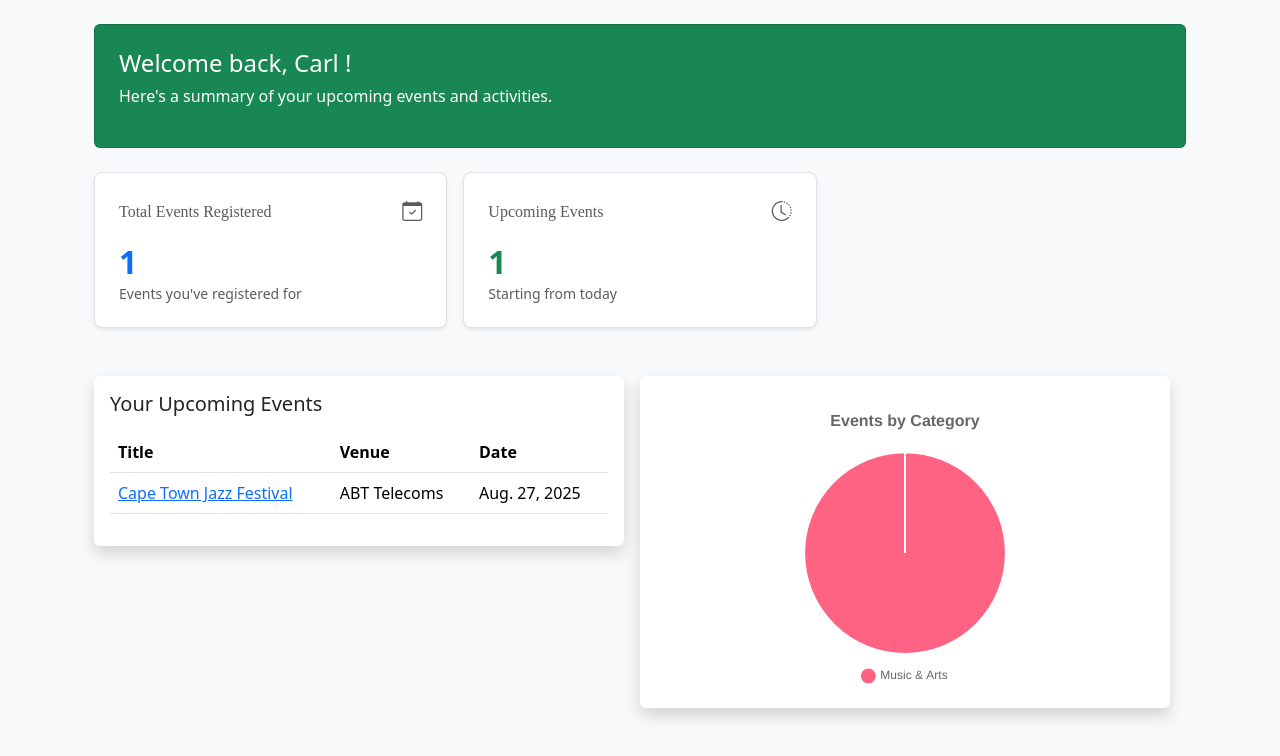
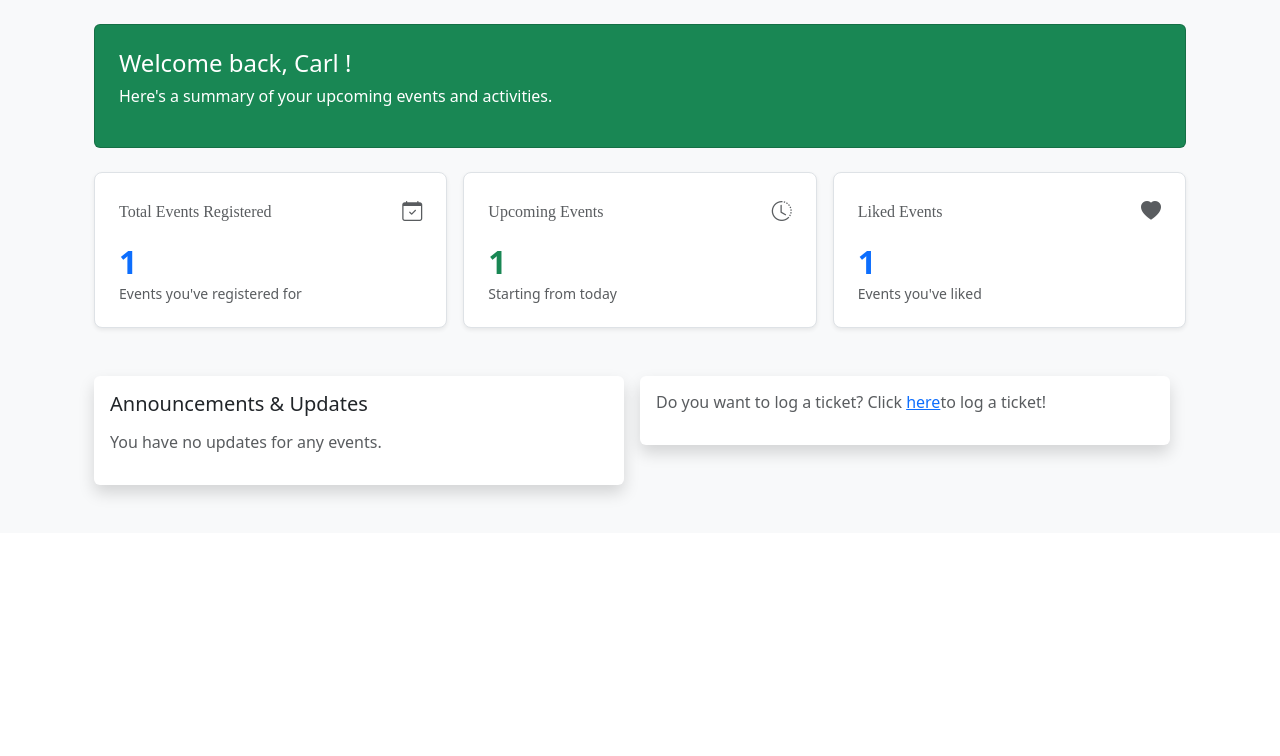
Before and after one commit to NgobeseA/event_project, a Django app: page /attendee_overview/2/ in a window 1280 px wide. Shown: the part 56-812 px from the top of the page. After the commit the page ends 557 px from the top, so only its background shows below. Run offline with Django 5.2, Linux system fonts and the light colour scheme; data comes from the database, SQL or seed files in the repository; some web fonts are replaced.

Commit message:
frontend

```diff
--- a/templates/attendee_dashboard.html
+++ b/templates/attendee_dashboard.html
@@ -45,45 +45,36 @@
             </div>
         </div>
 
+          <div class="col-md-4">
+            <div class="card border rounded-3 p-4 mb-3 shadow-sm">
+                <div class="d-flex align-items-center justify-content-between mb-3">
+                    <h6 class="h6 text-muted mb-0">Liked Events</h6>
+                    <i class="bi bi-heart-fill (red) text-muted fs-5"></i>
+                </div>
+                <div>
+                    <p class="h2 fw-bold text-primary mb-1">{{ total_events }}</p>
+                    <p class="text-muted small mb-0">Events you've liked</p>
+                </div>
+            </div>
+        </div>
+
 
 
     <!-- Registered events list -->
     <div class="row g-3">
         <div class="col-md-6">
             <div class="bg-white rounded shadow p-3 mb-3">
-                <h5 class="mb-3">Your Upcoming Events</h5>
+                <h5 class="mb-3">Announcements & Updates</h5>
                 {% if attendee_events %}
-                <table class="table">
-                    <thead>
-                        <tr>
-                            <th scope="col">Title</th>
-                            <th scope="col">Venue</th>
-                            <th scope="col">Date</th>
-                        </tr>
-                    </thead>
-                    <tbody>
-                        {% for event in attendee_events %}
-                        <tr>
-                            <td><a href="{% url 'event_detail' event.pk %}">{{ event.title }}</a></td>
-                            <td>{{ event.venue }}</td>
-                            <td>{{ event.start_date }}</td>
-                        </tr>
-                        {% endfor %}
-                    </tbody>
-                </table>
-                {% else %}
-                <p class="text-muted">You're not registered for any upcoming events.</p>
+                <p class="text-muted">You have no updates for any events.</p>
                 {% endif %}
             </div>
         </div>
 
         <div class="col-md-6">
             <div class="bg-white rounded shadow p-3 mb-3">
-                {% if total_events > 0 %}
-                <canvas id="categoryChart"></canvas>
-                {% else %}
-                <p class="text-muted">You haven't joined any events yet. Join some to see insights here!</p>
-                {% endif %}
+
+                <p class="text-muted">Do you want to log a ticket? Click <a href="">here</a>to log a ticket!</p>
             </div>
         </div>
     </div>
```
